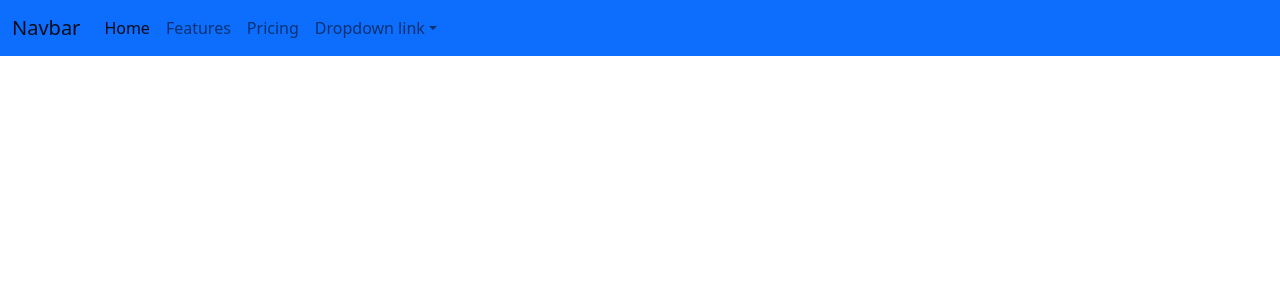
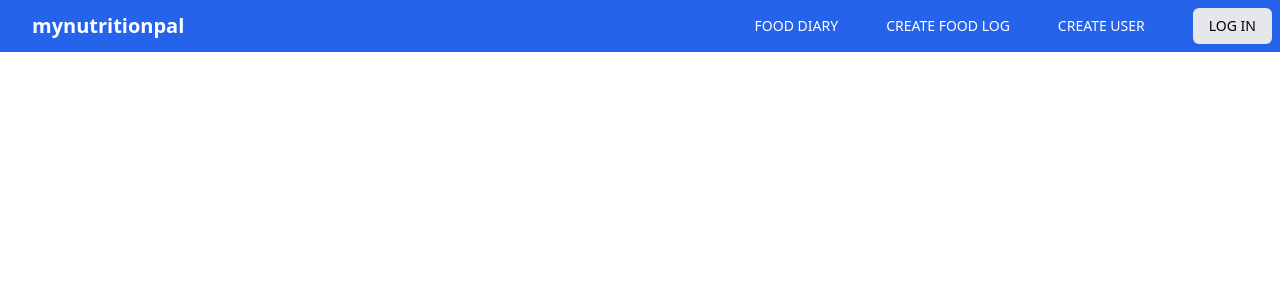
Before and after one commit to Stevenlin55/mynutritionpal, a React (Create React App) app: page /create in a window 1280 px wide. Shown: the top 300 px of the page. Built offline with nearby package versions, Linux system fonts and the light colour scheme.

Commit message:
Added routing to navbar

```diff
--- a/package.json
+++ b/package.json
@@ -7,8 +7,13 @@
     "@testing-library/react": "^11.1.0",
     "@testing-library/user-event": "^12.1.10",
     "bootstrap": "^5.0.2",
+    "font-awesome": "^4.7.0",
+    "font-awesome-icons": "^1.6.0",
     "react": "^17.0.2",
     "react-dom": "^17.0.2",
+    "react-fontawesome": "^1.7.1",
+    "react-icons": "^4.2.0",
+    "react-router-dom": "^5.2.0",
     "react-scripts": "4.0.3",
     "tailwindcss": "^2.2.7",
     "web-vitals": "^1.0.1"
--- a/src/App.js
+++ b/src/App.js
@@ -1,79 +1,23 @@
-import React, { Component } from "react";
+import React from "react";
+import { BrowserRouter as Router, Route } from "react-router-dom";
+import Navbar from "./components/Navbar.js";
 
-export default class App extends Component {
-  render() {
-    return (
+import FoodDiary from "./components/FoodDiary.js";
+import EditFood from "./components/EditFood.js";
+import CreateFood from "./components/CreateFood.js";
+import CreateUser from "./components/CreateUser.js";
+
+export default function App() {
+  return (
+    <Router>
       <div>
-        <nav className="navbar navbar-expand-lg navbar-light bg-primary">
-          <div className="container-fluid">
-            <a className="navbar-brand" href="#">
-              Navbar
-            </a>
-            <button
-              className="navbar-toggler"
-              type="button"
-              data-bs-toggle="collapse"
-              data-bs-target="#navbarNavDropdown"
-              aria-controls="navbarNavDropdown"
-              aria-expanded="false"
-              aria-label="Toggle navigation"
-            >
-              <span className="navbar-toggler-icon"></span>
-            </button>
-            <div className="collapse navbar-collapse" id="navbarNavDropdown">
-              <ul className="navbar-nav">
-                <li className="nav-item">
-                  <a className="nav-link active" aria-current="page" href="#">
-                    Home
-                  </a>
-                </li>
-                <li className="nav-item">
-                  <a className="nav-link" href="#">
-                    Features
-                  </a>
-                </li>
-                <li className="nav-item">
-                  <a className="nav-link" href="#">
-                    Pricing
-                  </a>
-                </li>
-                <li className="nav-item dropdown">
-                  <a
-                    className="nav-link dropdown-toggle"
-                    href="#"
-                    id="navbarDropdownMenuLink"
-                    role="button"
-                    data-bs-toggle="dropdown"
-                    aria-expanded="false"
-                  >
-                    Dropdown link
-                  </a>
-                  <ul
-                    className="dropdown-menu"
-                    aria-labelledby="navbarDropdownMenuLink"
-                  >
-                    <li>
-                      <a className="dropdown-item" href="#">
-                        Action
-                      </a>
-                    </li>
-                    <li>
-                      <a className="dropdown-item" href="#">
-                        Another action
-                      </a>
-                    </li>
-                    <li>
-                      <a className="dropdown-item" href="#">
-                        Something else here
-                      </a>
-                    </li>
-                  </ul>
-                </li>
-              </ul>
-            </div>
-          </div>
-        </nav>
+      <Navbar />
+      <Route path="/" exact component={FoodDiary} />
+      <Route path="/edit/:id" component={EditFood} />
+      <Route path="/create" component={CreateFood} />
+      <Route path="/user" component={CreateUser} />
       </div>
-    );
-  }
+
+    </Router>
+  );
 }
--- /dev/null
+++ b/src/components/CreateFood.js
@@ -0,0 +1,11 @@
+import React from 'react';
+
+const CreateFood = () => {
+    return (
+        <div>
+
+        </div>
+    );
+};
+
+export default CreateFood;
--- /dev/null
+++ b/src/components/CreateUser.js
@@ -0,0 +1,11 @@
+import React from 'react';
+
+const CreateUser = () => {
+    return (
+        <div>
+
+        </div>
+    );
+};
+
+export default CreateUser;
--- /dev/null
+++ b/src/components/EditFood.js
@@ -0,0 +1,11 @@
+import React from 'react';
+
+const EditFood = () => {
+    return (
+        <div>
+
+        </div>
+    );
+};
+
+export default EditFood;
--- /dev/null
+++ b/src/components/FoodDiary.js
@@ -0,0 +1,11 @@
+import React from 'react';
+
+const FoodDiary = () => {
+    return (
+        <div>
+
+        </div>
+    );
+};
+
+export default FoodDiary;
--- /dev/null
+++ b/src/components/Navbar.js
@@ -0,0 +1,39 @@
+import React from "react";
+import { Link } from "react-router-dom";
+import { FaBars } from "react-icons/fa";
+
+const Navbar = () => {
+  return (
+    <div>
+      <nav className="flex justify-between items-center bg-blue-600 p-2 text-white">
+        <div className="font-bold text-xl cursor-pointer mx-6">
+          mynutritionpal
+        </div>
+
+        <ul className="hidden sm:flex flex:1 justify-end items-center text-sm uppercase gap-12 mb-0">
+          <li className="cursor-pointer">
+            <Link className="text-white no-underline" to="/">Food Diary</Link>
+          </li>
+          <li className="cursor-pointer">
+            <Link className="text-white no-underline" to="/create">Create Food Log</Link>
+          </li>
+          <li className="cursor-pointer">
+            <Link className="text-white no-underline" to="/user">Create User</Link>
+          </li>
+          <button
+            type="button"
+            className="bg-gray-200 text-black rounded-md px-3 py-2 uppercase"
+          >
+            Log In
+          </button>
+        </ul>
+
+        <div className="flex sm:hidden flex-1 justify-end">
+          <FaBars />
+        </div>
+      </nav>
+    </div>
+  );
+};
+
+export default Navbar;
--- a/src/index.js
+++ b/src/index.js
@@ -2,6 +2,7 @@ import React from 'react';
 import ReactDOM from 'react-dom';
 import './tailwind.output.css';
 import 'bootstrap/dist/css/bootstrap.min.css';
+import 'font-awesome/css/font-awesome.min.css';
 import App from './App';
 import reportWebVitals from './reportWebVitals';
 
```
Also changed, not shown: src/components/Database.js (added, +11 -0 lines), src/components/Home.js (added, +11 -0 lines), 2 other files (tests, documents, lock files or other folders).
